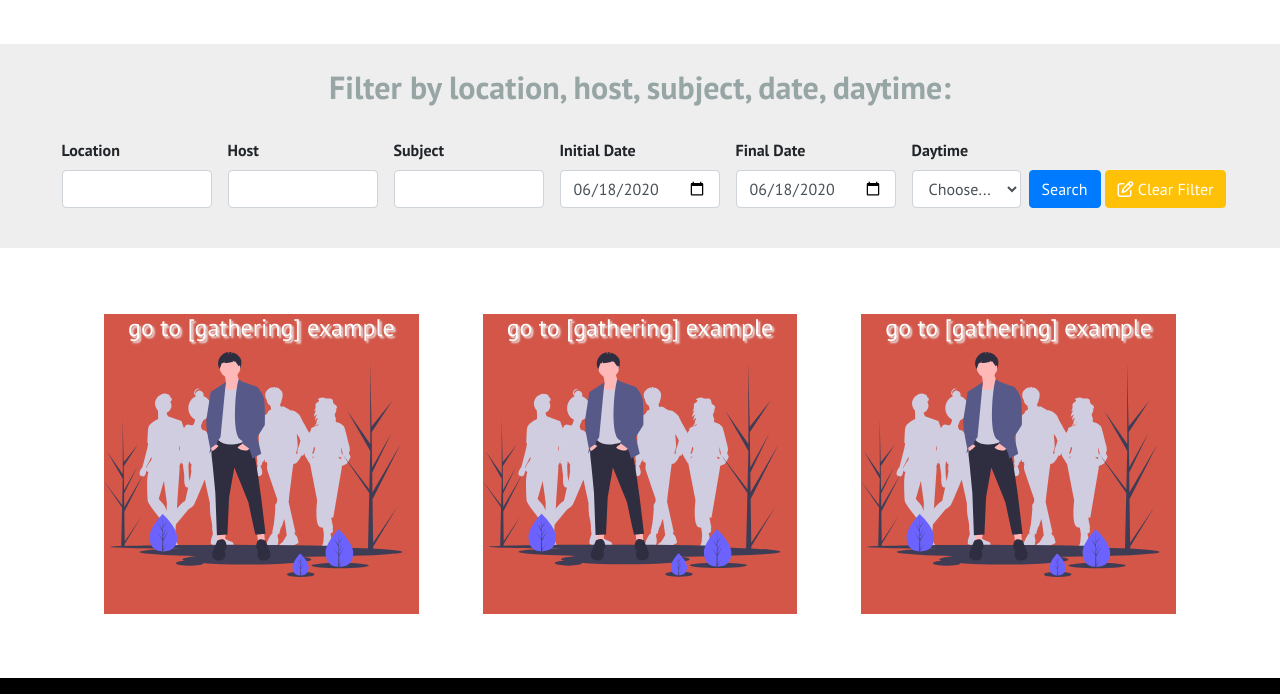
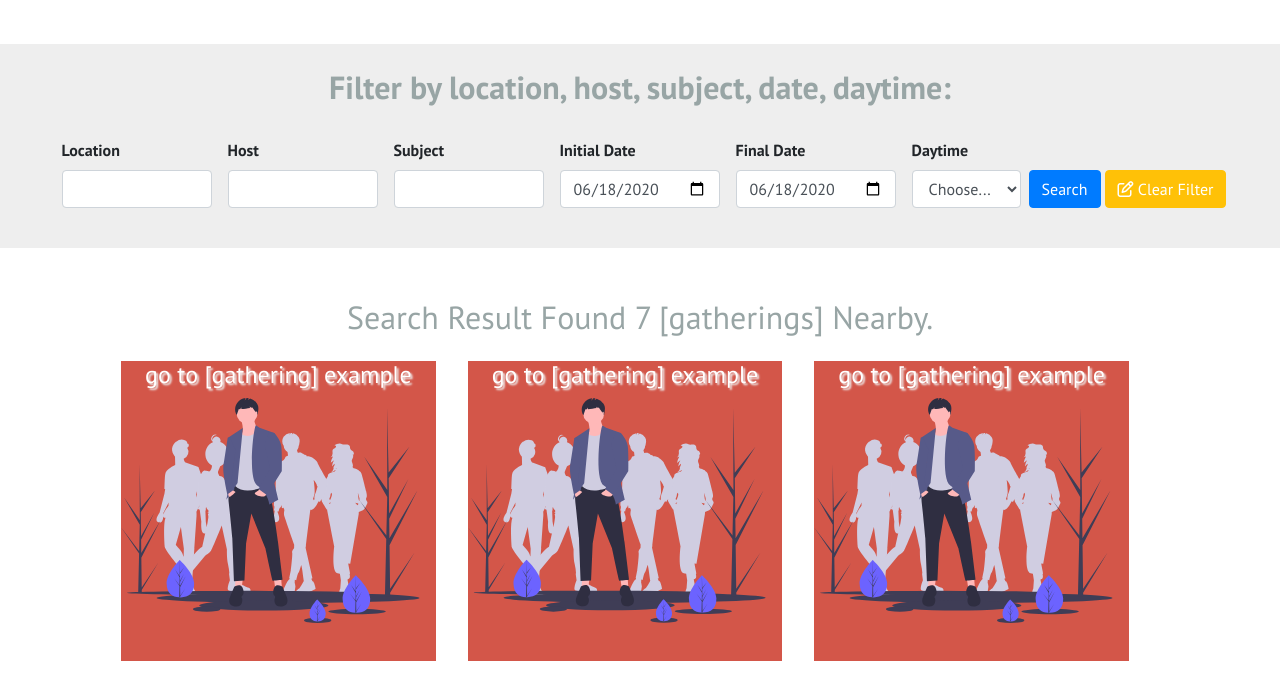
Before and after one commit to carlosveigadev/HTML-CSS-Capstone-Project, a plain HTML site: page search-results.html in a window 1280 px wide. Shown: the part 106-800 px from the top of the page. Drawn offline with nearby package versions, Linux system fonts and the light colour scheme.

Commit message:
added h2 text in search page

```diff
--- a/assets/css/main.css
+++ b/assets/css/main.css
@@ -227,13 +227,13 @@ body section.search h1 {
   font-size: 2em;
 }
 
-body section.results div {
+body section.results div div {
   height: 300px;
   min-width: 200px;
   background: url('/assets/images/undraw_stand_out_1oag.svg') no-repeat, var(--primary-color);
   background-position: center;
   background-size: contain;
-  margin: 1em 2em;
+  margin: 1em 1em;
 }
 
 body footer div.large-footer div:nth-child(2) {
--- a/search-results.html
+++ b/search-results.html
@@ -72,7 +72,9 @@
 
         </div>
     </section>
-    <section class="results container-fluid row justify-content-center my-5 ml-auto mr-auto">
+    <section class="results  my-5 ml-auto mr-auto">
+        <h2 class="text-center clr-gray">Search Result Found 7 [gatherings] Nearby.</h2>
+        <div class="container-fluid row justify-content-center">
           <a href="detail.html">
               <div>
                   <h3>go to [gathering] example</h3>
@@ -88,6 +90,7 @@
                   <h3>go to [gathering] example</h3>
               </div>
           </a>
+        </div>
     </section>
     <footer class="d-flex flex-column">
         <div class="large-footer">
```
Lines whose indentation alone changed are shown as unchanged.
